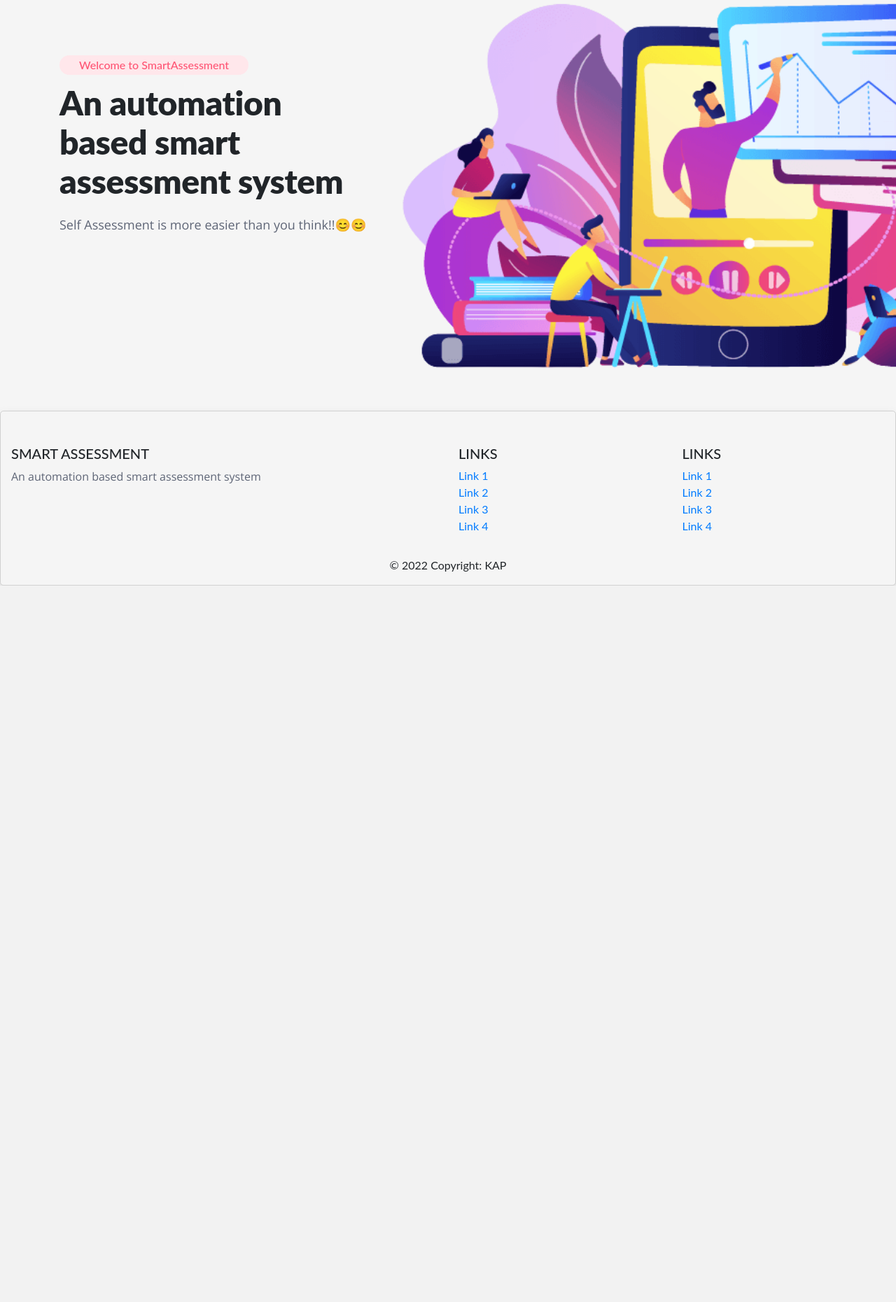
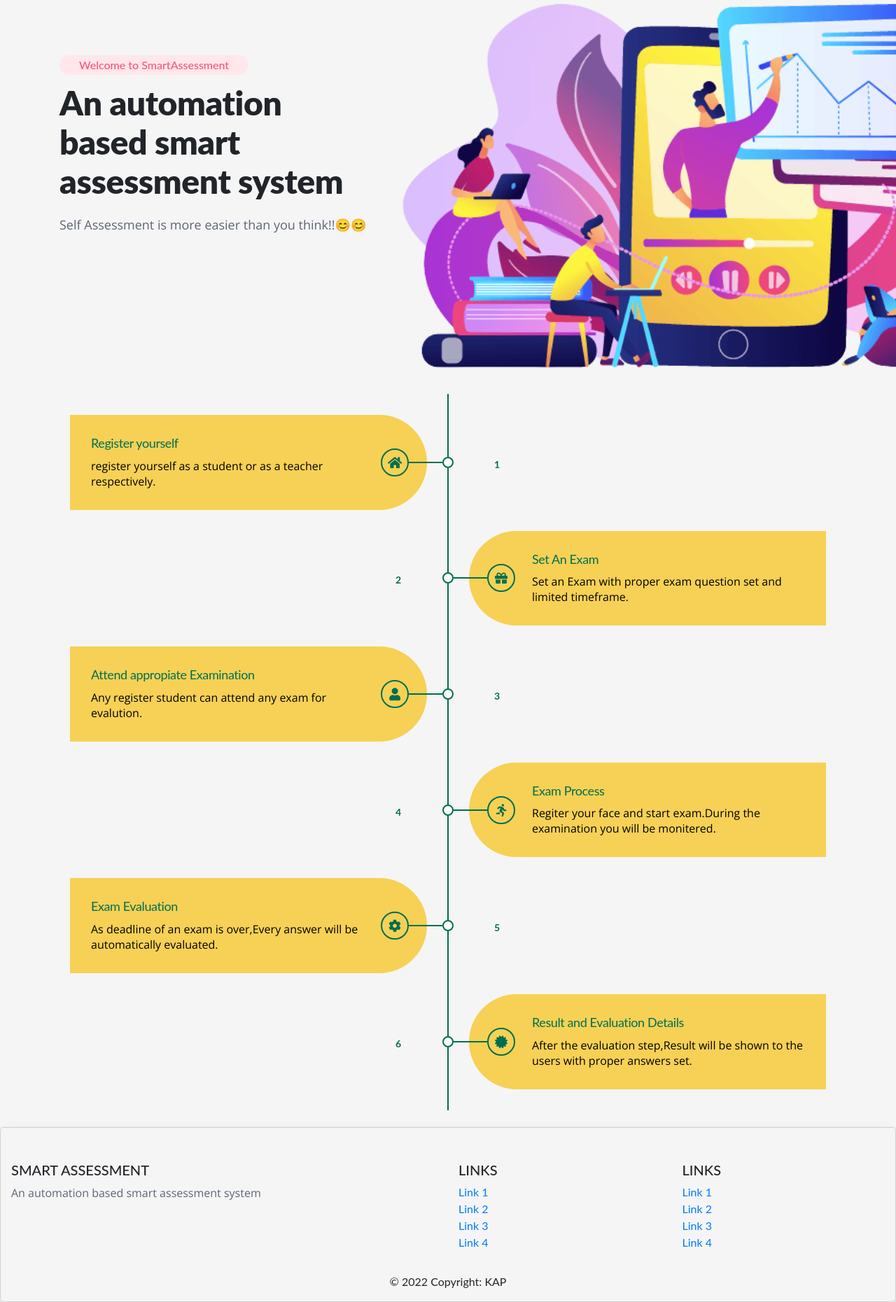
Before and after one commit to keder-code-hash/Enliven_backend, a Django app: page / in a window 1280 px wide. Shown: the part 225-2086 px from the top of the page at 70% size. Before the commit the page ends 1062 px from the top, so only its background shows below. Run offline with Django 4.2, Linux system fonts and the light colour scheme; parts of the project's set-up code (start-up, migrations or seed data) failed here and were passed over; some libraries are stand-ins or nearby versions.

Commit message:
timeline added

```diff
--- a/templates/Home.html
+++ b/templates/Home.html
@@ -31,6 +31,189 @@
     <link rel="stylesheet" href="https://stackpath.bootstrapcdn.com/bootstrap/4.1.3/css/bootstrap.min.css" integrity="sha384-MCw98/SFnGE8fJT3GXwEOngsV7Zt27NXFoaoApmYm81iuXoPkFOJwJ8ERdknLPMO" crossorigin="anonymous">
     <link rel="stylesheet" href={% static 'css/Home.css' %}>
     <link rel="stylesheet" href={% static 'css/App.css' %}>
+    <style>
+      .timeline {
+        position: relative;
+        width: 100%;
+        max-width: 1140px;
+        margin: 0 auto;
+        padding: 15px 0;
+      }
+
+      .timeline::after {
+        content: '';
+        position: absolute;
+        width: 2px;
+        background: #006E51;
+        top: 0;
+        bottom: 0;
+        left: 50%;
+        margin-left: -1px;
+      }
+
+      .containertimeline {
+        padding: 15px 30px;
+        position: relative;
+        background: inherit;
+        width: 50%;
+      }
+
+      .containertimeline.left {
+        left: 0;
+      }
+
+      .containertimeline.right {
+        left: 50%;
+      }
+
+      .containertimeline::after {
+        content: '';
+        position: absolute;
+        width: 16px;
+        height: 16px;
+        top: calc(50% - 8px);
+        right: -8px;
+        background: #ffffff;
+        border: 2px solid #006E51;
+        border-radius: 16px;
+        z-index: 1;
+      }
+
+      .containertimeline.right::after {
+        left: -8px;
+      }
+
+      .containertimeline::before {
+        content: '';
+        position: absolute;
+        width: 50px;
+        height: 2px;
+        top: calc(50% - 1px);
+        right: 8px;
+        background: #006E51;
+        z-index: 1;
+      }
+
+      .containertimeline.right::before {
+        left: 8px;
+      }
+
+      .containertimeline .date {
+        position: absolute;
+        display: inline-block;
+        top: calc(50% - 8px);
+        text-align: center;
+        font-size: 14px;
+        font-weight: bold;
+        color: #006E51;
+        text-transform: uppercase;
+        letter-spacing: 1px;
+        z-index: 1;
+      }
+
+      .containertimeline.left .date {
+        right: -75px;
+      }
+
+      .containertimeline.right .date {
+        left: -75px;
+      }
+
+      .containertimeline .icon {
+        position: absolute;
+        display: inline-block;
+        width: 40px;
+        height: 40px;
+        padding: 9px 0;
+        top: calc(50% - 20px);
+        background: #F6D155;
+        border: 2px solid #006E51;
+        border-radius: 40px;
+        text-align: center;
+        font-size: 18px;
+        color: #006E51;
+        z-index: 1;
+      }
+
+      .containertimeline.left .icon {
+        right: 56px;
+      }
+
+      .containertimeline.right .icon {
+        left: 56px;
+      }
+
+      .containertimeline .content {
+        padding: 30px 90px 30px 30px;
+        background: #F6D155;
+        position: relative;
+        border-radius: 0 500px 500px 0;
+      }
+
+      .containertimeline.right .content {
+        padding: 30px 30px 30px 90px;
+        border-radius: 500px 0 0 500px;
+      }
+
+      .containertimeline .content h2 {
+        margin: 0 0 10px 0;
+        font-size: 18px;
+        font-weight: normal;
+        color: #006E51;
+      }
+
+      .containertimeline .content p {
+        margin: 0;
+        font-size: 16px;
+        line-height: 22px;
+        color: #000000;
+      }
+
+      @media (max-width: 767.98px) {
+        .timeline::after {
+          left: 90px;
+        }
+
+        .containertimeline {
+          width: 100%;
+          padding-left: 120px;
+          padding-right: 30px;
+        }
+
+        .containertimeline.right {
+          left: 0%;
+        }
+
+        .containertimeline.left::after,
+        .containertimeline.right::after {
+          left: 82px;
+        }
+
+        .containertimeline.left::before,
+        .containertimeline.right::before {
+          left: 100px;
+          border-color: transparent #006E51 transparent transparent;
+        }
+
+        .containertimeline.left .date,
+        .containertimeline.right .date {
+          right: auto;
+          left: 15px;
+        }
+
+        .containertimeline.left .icon,
+        .containertimeline.right .icon {
+          right: auto;
+          left: 146px;
+        }
+
+        .containertimeline.left .content,
+        .containertimeline.right .content {
+          padding: 30px 30px 30px 90px;
+          border-radius: 500px 0 0 500px;
+        }
+      }
+    </style>
 {% endblock headcontent %}
 
 {% block content %}
@@ -54,6 +237,68 @@
         </div>
     </header>
 </form>
+<div class="timeline">
+  <div class="containertimeline left">
+    <div class="date">1</div>
+    <i class="icon fa fa-home"></i>
+    <div class="content">
+      <h2>Register yourself</h2>
+      <p>
+        register yourself as a student or as a teacher respectively.
+      </p>
+    </div>
+  </div>
+  <div class="containertimeline right">
+    <div class="date">2</div>
+    <i class="icon fa fa-gift"></i>
+    <div class="content">
+      <h2>Set An Exam</h2>
+      <p>
+        Set an Exam with proper exam question set and limited timeframe.
+      </p>
+    </div>
+  </div>
+  <div class="containertimeline left">
+    <div class="date">3</div>
+    <i class="icon fa fa-user"></i>
+    <div class="content">
+      <h2>Attend appropiate Examination</h2>
+      <p>
+        Any register student can attend any exam for evalution.
+      </p>
+    </div>
+  </div>
+  <div class="containertimeline right">
+    <div class="date">4</div>
+    <i class="icon fa fa-running"></i>
+    <div class="content">
+      <h2>Exam Process</h2>
+      <p>
+        Regiter your face and start exam.During the examination you will be monitered.
+      </p>
+    </div>
+  </div>
+  <div class="containertimeline left">
+    <div class="date">5</div>
+    <i class="icon fa fa-cog"></i>
+    <div class="content">
+      <h2>Exam Evaluation</h2>
+      <p>
+        As deadline of an exam is over,Every answer will be automatically evaluated.
+      </p>
+    </div>
+  </div>
+  <div class="containertimeline right">
+    <div class="date">6</div>
+    <i class="icon fa fa-certificate"></i>
+    <div class="content">
+      <h2>Result and Evaluation Details</h2>
+      <p>
+        After the evaluation step,Result will be shown to the users with proper answers set.
+      </p>
+    </div>
+  </div>
+</div>
 <script>
   document.addEventListener('visibilitychange', function() {
     document.hidden;
```
Also changed, not shown: db.sqlite3.
